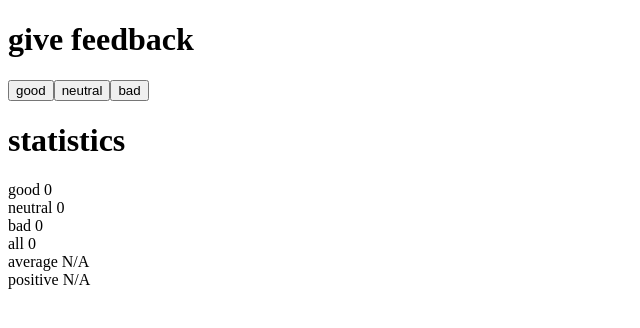
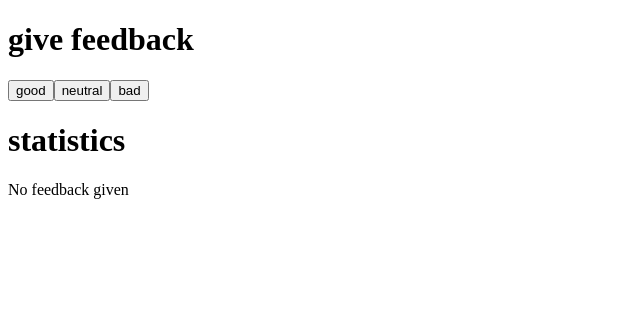
Before and after one commit to thlin002/Full_Stack_open, a React (Vite) app in the folder part1/unicafe/: page / in a window 1280 px wide. Shown: the top 328 px of the page, without its empty margins (0-640 px from the left). Built offline with nearby package versions, Linux system fonts and the light colour scheme.

Commit message:
Unicafe, step 4

```diff
--- a/part1/unicafe/src/App.jsx
+++ b/part1/unicafe/src/App.jsx
@@ -6,15 +6,24 @@ const Statistics = ({good, neutral, bad}) => {
   const average = (all === 0) ? 'N/A' :((good * 1 + neutral * 0 + bad * (-1)) / all).toString();
   const positivePct = (all === 0) ? 'N/A' : (good / all * 100).toString() + ' %';
 
+  let content = <div>No feedback given</div>
+  if (all > 0) {
+    content = (
+      <>
+        <div>good {good}</div>
+        <div>neutral {neutral}</div>
+        <div>bad {bad}</div>
+        <div>all {all}</div>
+        <div>average {average}</div>
+        <div>positive {positivePct}</div>
+      </>
+    )
+  }
+
   return (
     <>
       <h1>statistics</h1>
-      <div>good {good}</div>
-      <div>neutral {neutral}</div>
-      <div>bad {bad}</div>
-      <div>all {all}</div>
-      <div>average {average}</div>
-      <div>positive {positivePct}</div>
+      {content}
     </>
   )
 }
```
